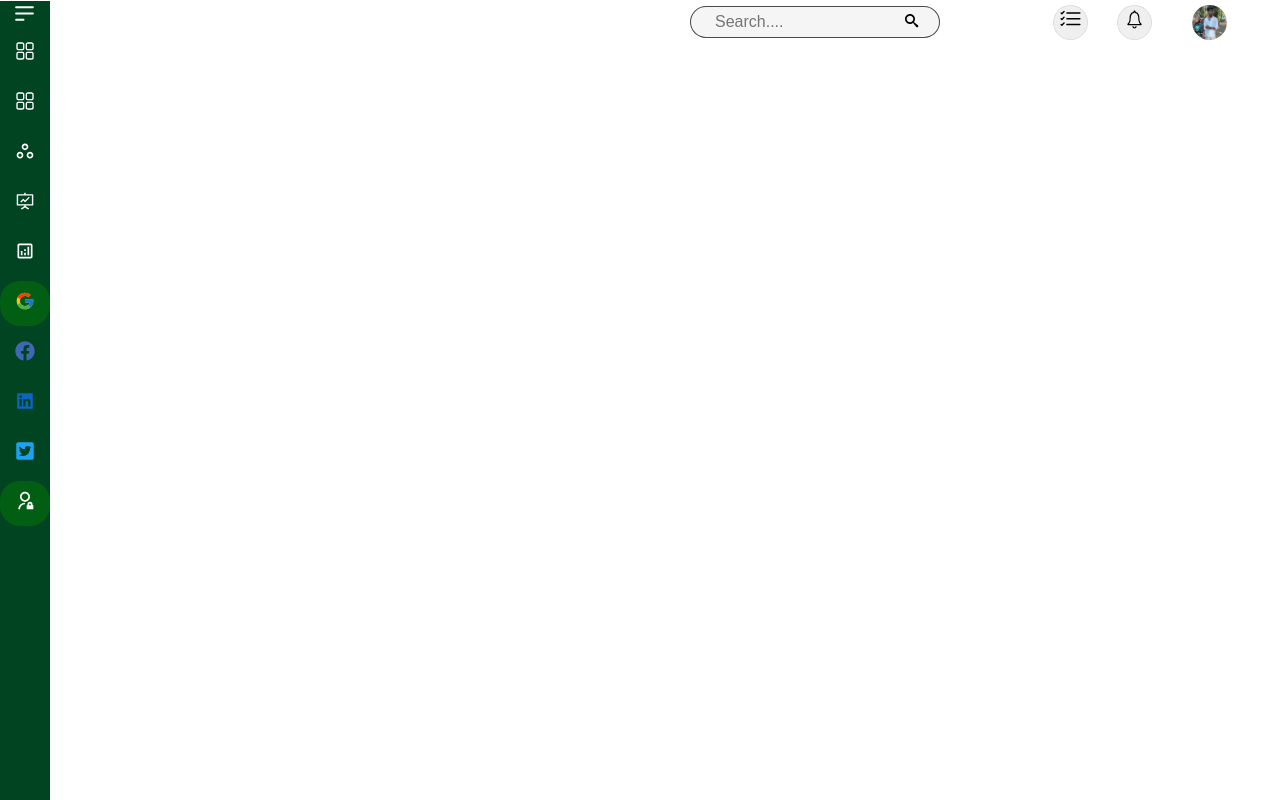
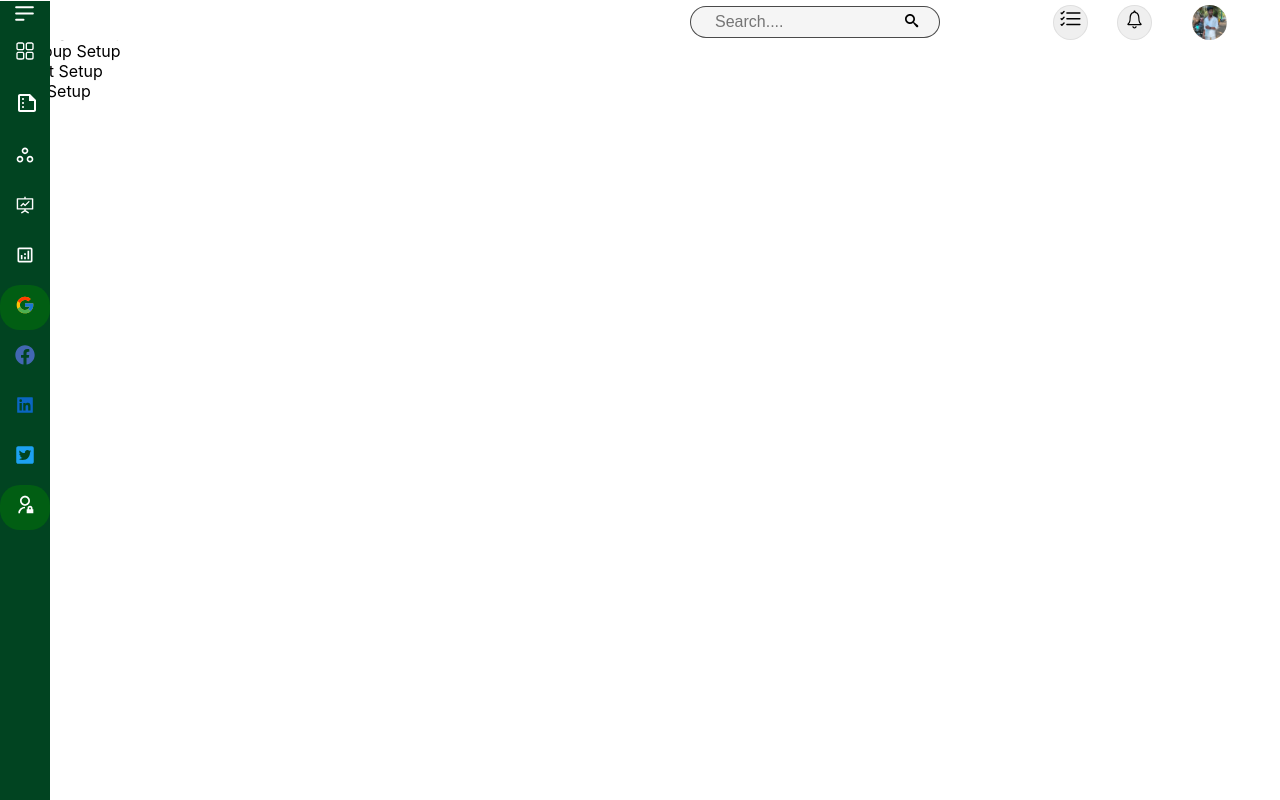
Before and after one commit to Sathishkumar-Ramachandran/CBMS, a React (Create React App) app: page /admin/google in a window 1280 px wide. Built offline with nearby package versions, Linux system fonts and the light colour scheme.

Commit message:
MUI ADDED

```diff
--- a/package.json
+++ b/package.json
@@ -3,6 +3,10 @@
   "version": "0.1.0",
   "private": true,
   "dependencies": {
+    "@emotion/react": "^11.10.6",
+    "@emotion/styled": "^11.10.6",
+    "@mui/icons-material": "^5.11.9",
+    "@mui/material": "^5.11.10",
     "@testing-library/jest-dom": "^5.16.5",
     "@testing-library/react": "^13.4.0",
     "@testing-library/user-event": "^13.5.0",
--- a/src/App.js
+++ b/src/App.js
@@ -15,6 +15,7 @@ import Analytics from "./Components/Analytics.js";
 import Admin from "./Components/Admin.js";
 import Accounts from "./Pages/Google/Accounts.js";
 import Dropdown from "./Components/submenu.js";
+import Googleadmin from "./Pages/Google/admingoogle.js";
 
 
 
@@ -47,7 +48,7 @@ function App() {
           <Route path='/analytics' element={<Analytics/>} />
           <Route path='/admin' element={<Admin />} />
 
-          <Route path='/admin/google/' element={<Accounts />} />
+          <Route path='/admin/google/' element={<Googleadmin />} />
           <Route path='/admin/google/accountsetup/accounts' element={""} />
           <Route path='/admin/google/accountsetup/users' element={""} />
           <Route path='/admin/google/accountsetup/roles' element={""} />
--- a/src/Components/Channels.js
+++ b/src/Components/Channels.js
@@ -9,7 +9,7 @@ const Channels = ({Children}) => {
     const adminItem=[
         {
 
-          path:"/google",
+          path:"/admin/google",
           name:"Google",
           para:"",
           icon:<FcGoogle/>
--- a/src/Components/Main.js
+++ b/src/Components/Main.js
@@ -1,3 +1,4 @@
+import { TextField } from '@mui/material'
 import React from 'react'
 import '../styles/Main.css'
 const Main = () => {
@@ -6,7 +7,7 @@ const Main = () => {
   <div className="column">
     <div className="card">
       <h3>Dummy</h3>
-
+     <TextField id="outlined-basic" label="" />
     </div>
   </div>
 
--- a/src/Components/leftnav.js
+++ b/src/Components/leftnav.js
@@ -7,6 +7,8 @@ import { RiAdminLine } from "react-icons/ri";
 import { HiOutlineMenuAlt2 } from "react-icons/hi";
 import { NavLink } from 'react-router-dom';
 import '../styles/leftnav.css';
+
+
 
 import { menuItem } from './menuItem';
 import Dropdown from './submenu';
@@ -36,7 +38,7 @@ const Leftnav = ({Children}) => {
 
   const handleMouseLeave = () => {
     setIsHovered(false);
-    setmenuitem([]);
+    //setmenuitem([]);
   };
 
 
@@ -70,8 +72,10 @@ const Leftnav = ({Children}) => {
       <div className='submenu' style={{visibility: isHovered ? "visible" : "hidden"}}>
               {
               itemmenu.map((subitem, subindex) => {
+
             return(
               <NavLink to={subitem.path} key={subindex} className='submenu-path'>
+                <div>{subitem.title}</div>
                 <div className='submenu-icon'>{subitem.icon}</div>
                 <div>{subitem.name}</div>
             </NavLink>
@@ -79,7 +83,7 @@ const Leftnav = ({Children}) => {
         })
       }
       </div>
-      <main style={{width:isHovered ? "80%" : "100%"}}>{Children}</main>
+      <main >{Children}</main>
 
     </div>
 
--- a/src/Components/menuItem.js
+++ b/src/Components/menuItem.js
@@ -7,6 +7,8 @@ import { FaFacebook,FaInstagramSquare,FaTwitterSquare,} from "react-icons/fa";
 import { AiFillLinkedin , AiFillYoutube} from "react-icons/ai";
 import { FcGoogle} from "react-icons/fc";
 
+import SummarizeOutlinedIcon from '@mui/icons-material/SummarizeOutlined';
+import DeveloperBoardOutlinedIcon from '@mui/icons-material/DeveloperBoardOutlined';
 
 export const menuItem=[
     {
@@ -25,15 +27,15 @@ export const menuItem=[
     {
       path:"/tickets",
       title:"Tickets",
-      icon: <RxDashboard />,
+      icon: <SummarizeOutlinedIcon />,
       submenu: [
         {
-          path:"/Tickets",
+          path:"/tickets",
           name:"Tickets",
-          icon:<RxDashboard/>,
+          icon:<SummarizeOutlinedIcon />,
         },
         {
-          path:"/tickets?q=",
+          path:"/tickets",
           name:"Tickets for You",
           icon:""
         }
@@ -77,7 +79,7 @@ export const menuItem=[
         {
           path: "/projects?q=all",
           name: "Projects",
-          icon: ""
+          icon: <DeveloperBoardOutlinedIcon />,
         },
         {
           path: "/projects/google",
--- /dev/null
+++ b/src/Pages/Google/admingoogle.js
@@ -0,0 +1,124 @@
+import React from "react";
+import { Link } from "react-router-dom";
+
+
+const Googleadmin = () => {
+
+    const googlepanel = [
+        {
+            title: "Account Setup",
+            submenu: [
+                {
+                    name: "Media Setup",
+                    icon: "",
+                    path: "/admin/google/mediasetup"
+                },
+                {
+                    name: "Ad Account Setup",
+                    icon: "",
+                    path: "/admin/google/adaccountsetup"
+                },
+                {
+                    name: "Users",
+                    icon: "",
+                    path: "/admin/google/users"
+                },
+                {
+                    name: "Roles",
+                    icon: "",
+                    path: "/admin/google/roles"
+                },
+                {
+                    name: "Groups/Teams",
+                    icon: "",
+                    path: "/admin/google/teams"
+                },
+                {
+                    name: "Forms",
+                    icon: "",
+                    path: "/admin/google/forms"
+                }
+            ]
+        },
+        {
+            title: "Campaign Setup",
+            submenu: [
+                {
+                    name: "Campaign Form",
+                    icon: "",
+                    path: "/admin/google/campaignform"
+                },
+                {
+                    name: "Campaign Lifecycle",
+                    icon: "",
+                    path: "/admin/google/campaignlifecycle"
+                },
+
+            ]
+        },
+        {
+            title: "Ad Group Setup",
+            submenu: [
+                {
+                    name: "Ad Groups Form",
+                    icon: "",
+                    path: "/admin/google/adgroupsform"
+                },
+
+
+            ]
+        },
+        {
+            title: "Budget Setup",
+            submenu: [
+                {
+                    name: "Budget Form",
+                    icon: "",
+                    path: "/admin/google/budgetform"
+                },
+                {
+                    name: "Budget Lifecycle",
+                    icon: "",
+                    path: "/admin/google/budgetlifecycle"
+
+                },
+
+            ]
+        },
+        {
+            title: "Other Setup",
+            submenu: [
+                {
+                    name: "Criteria",
+                    icon: "",
+                    path: "/admin/google/criteria"
+                },
+                {
+                    name: "Extensions",
+                    icon: "",
+                    path: "/admin/google/extensions"
+                },
+
+            ]
+        },
+    ]
+
+    return(
+        <>
+        {
+            googlepanel.map((item, index) => (
+                <>
+
+                <Link to={item.submenu.path} key={index} >
+                    <div>{item.title}</div>
+                    <div>{item.submenu.icon}</div>
+                    <div>{item.submenu.name}</div>
+                </Link>
+                </>
+        ))}
+
+        </>
+    )
+}
+
+export default Googleadmin;
```
Also changed, not shown: 1 other file (tests, documents, lock files or other folders).
